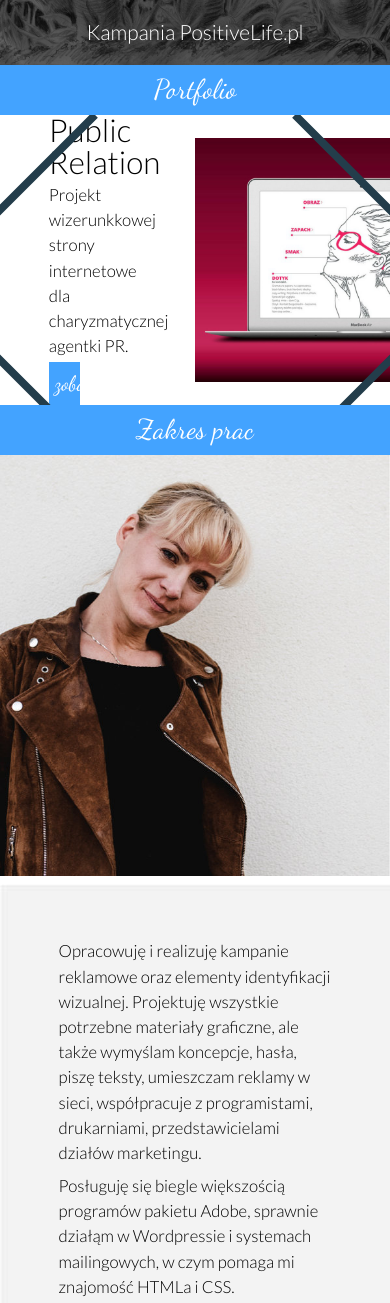
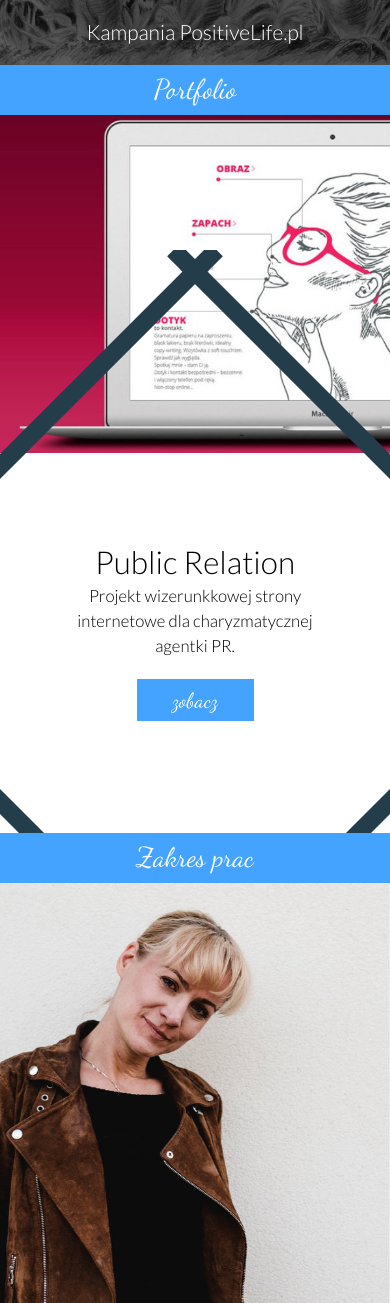
Before and after one commit to KlaudiaWu/asia-project, a PHP site: page / in a window 390 px wide. Shown: the part 3445-4748 px from the top of the page. Run offline with PHP 8.4, Linux system fonts and the light colour scheme.

Commit message:
Fixed slider portfolio on mobile, added videos

```diff
--- a/css/main.css
+++ b/css/main.css
@@ -338,6 +338,7 @@ header {
 
 .iframe-inner {
     border: white solid 1vw;
+    background-color: black;
 }
 
 .video-description {
--- a/css/smartphones-portrait.css
+++ b/css/smartphones-portrait.css
@@ -107,6 +107,46 @@ section, nav {
 
 .slide-portfolio {
     height: auto;
+    flex-direction: column-reverse;
+}
+
+.left-nav-portfolio {
+    top: 22vh;
+    left: 15px;
+}
+
+.right-nav-portfolio {
+    top: 22vh;
+    right: 15px;
+}
+
+.portfolio-animate-section {
+    transition: all linear .01s;
+}
+
+.active .portfolio-text, .active .portfolio-image {
+    transition: all linear .01s;
+}
+
+.portfolio-text {
+    width: 100vw;
+    height: 45vh;
+}
+
+.portfolio-text div {
+    width: 65%;
+    text-align: center;
+}
+
+button {
+    width: 30vw;
+    box-sizing: border-box;
+    margin: 2vh;
+}
+
+.portfolio-image {
+    width: 100vw;
+    height: 40vh;
 }
 
 footer {
--- a/index.php
+++ b/index.php
@@ -22,7 +22,7 @@
     <link href="css/main.css" type="text/css" rel="stylesheet">
     <link href="css/smartphones-portrait.css" rel="stylesheet" media="(orientation: portrait) and (max-width: 600px)">
     <link href="css/tablets-portrait.css" rel="stylesheet" media="(orientation: portrait) and (min-width: 600px)">
-    <link href="css/small-laptops.css" rel="stylesheet" media="(min-width: 1280px) and (max-width: 1700px)">
+    <link href="css/small-laptops.css" rel="stylesheet" media="(min-width: 1280px) and (max-width: 1600px)">
     <link href="css/smartphones-tablets-landscape.css" rel="stylesheet" media="(orientation: landscape) and (max-width: 1280px)">
 
 
@@ -124,15 +124,37 @@
                     <img src="img/lewa-biel.svg" alt="Poprzednie video">
                 </div>
                 <div class="mySlides video-iframe">
-                    <iframe class="iframe-inner" width="100%" height="100%" src="https://www.youtube-nocookie.com/embed/xfrl2xzwljY?rel=0&amp;controls=1&amp;showinfo=0"
+                    <iframe class="iframe-inner" width="100%" height="100%" src="https://www.youtube-nocookie.com/embed/xfrl2xzwljY?rel=0&amp;controls=1&amp;showinfo=0&origin=http://asiaengel.pl"
                         frameborder="0" allow="autoplay; encrypted-media" allowfullscreen></iframe>
                     <h3 class="video-description">Kampania PositiveLife.pl</h3>
                 </div>
                 <div class="mySlides video-iframe">
-                    <iframe class="iframe-inner" width="100%" height="100%" src="https://www.youtube.com/embed/JE8MfC96PYY?rel=0&amp;showinfo=0"
+                    <iframe class="iframe-inner" width="100%" height="100%" src="https://www.youtube.com/embed/JE8MfC96PYY?rel=0&amp;showinfo=0&origin=http://asiaengel.pl"
                         frameborder="0" allow="autoplay; encrypted-media" allowfullscreen></iframe>
                     <h3 class="video-description">Kampania ZrelaksowanaMama.pl</h3>
                 </div>
+                <div class="mySlides video-iframe">
+                    <iframe class="iframe-inner" width="100%" height="100%" src="https://player.vimeo.com/video/31641170?color=ffffff&title=0&byline=0&portrait=0&origin=http://asiaengel.pl"
+                        frameborder="0" webkitallowfullscreen mozallowfullscreen allowfullscreen></iframe>
+                    <h3 class="video-description">5 dni</h3>
+                </div>
+                <div class="mySlides video-iframe">
+                    <iframe class="iframe-inner" width="100%" height="100%"  src="https://player.vimeo.com/video/171332083?color=ffffff&title=0&byline=0&portrait=0&origin=http://asiaengel.pl"
+                        frameborder="0" webkitallowfullscreen mozallowfullscreen allowfullscreen></iframe>
+                    <h3 class="video-description">Intro BostonClinicTv</h3>
+                </div>
+                <div class="mySlides video-iframe">
+                    <iframe class="iframe-inner" width="100%" height="100%"  src="https://player.vimeo.com/video/29266392?color=ffffff&title=0&byline=0&portrait=0&origin=http://asiaengel.pl"
+                        frameborder="0" webkitallowfullscreen mozallowfullscreen allowfullscreen></iframe>
+                    <h3 class="video-description">Kampania ZrelaksowanaMama.pl</h3>
+                </div>
+                <div class="mySlides video-iframe">
+                    <iframe class="iframe-inner" width="100%" height="100%"  src="https://player.vimeo.com/video/31641039?color=ffffff&title=0&byline=0&portrait=0&origin=http://asiaengel.pl"
+                        frameborder="0" webkitallowfullscreen mozallowfullscreen allowfullscreen></iframe>
+                    <h3 class="video-description">Głowotok</h3>
+                </div>
+
+
                 <div class="video-arrows right" onclick="plusDivs(+1)">
                     <img src="img/prawa-biel.svg" alt="Następne video">
                 </div>
```
